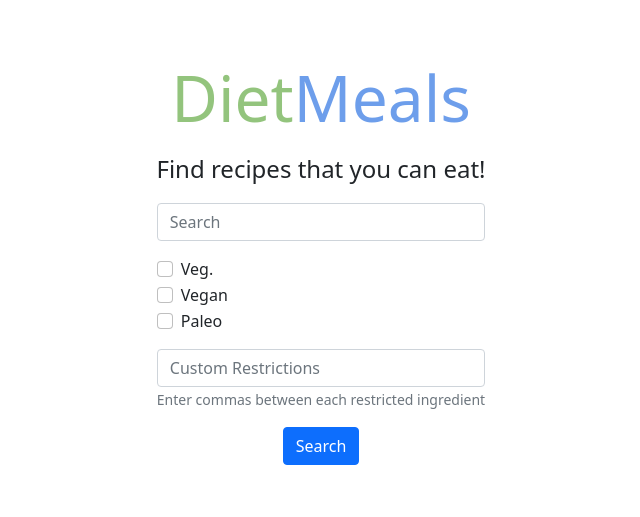
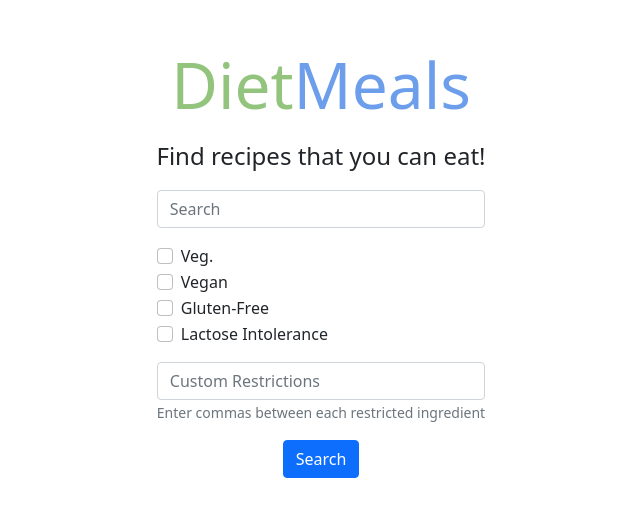
Before and after one commit to byronbenharris/dietmeals, a Next.js app in the folder frontend/: page / in a window 1280 px wide. Shown: the part 137-654 px from the top of the page, without its empty margins (319-959 px from the left). Built offline with nearby package versions, Linux system fonts and the light colour scheme.

Commit message:
Update index.js
Better options for dietary restrictions

```diff
--- a/frontend/pages/index.js
+++ b/frontend/pages/index.js
@@ -37,7 +37,8 @@ export default function Home() {
           <Form.Group className={["mb-3", styles.form_radios].join(" ")}>
             <Form.Check type="checkbox" label="Veg." />
             <Form.Check type="checkbox" label="Vegan" />
-            <Form.Check type="checkbox" label="Paleo" />
+            <Form.Check type="checkbox" label="Gluten-Free" />
+            <Form.Check type="checkbox" label="Lactose Intolerance" />
           </Form.Group>
 
           <Form.Group className={["mb-3", styles.form_input].join(" ")}>
```
